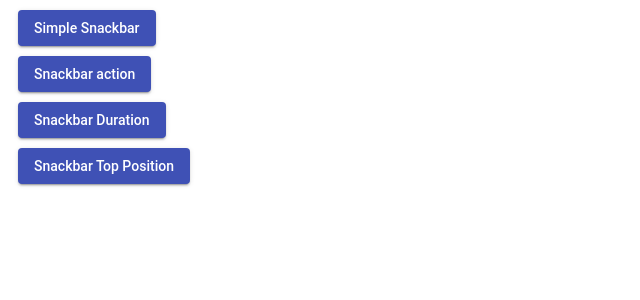
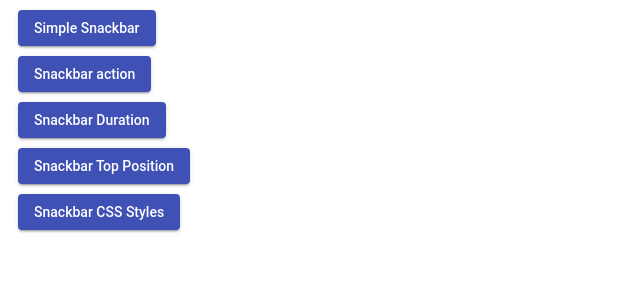
Before and after one commit to intkiran/angular-material-snackbar-example, an Angular app: page / in a window 1280 px wide. Shown: the top 300 px of the page, without its empty margins (0-640 px from the left). Built offline with nearby package versions, Linux system fonts and the light colour scheme.

Commit message:
3 files modified

```diff
--- a/src/app/app.component.css
+++ b/src/app/app.component.css
@@ -6,3 +6,8 @@ ul.custom {
 ul li {
   margin: 10px;
 }
+
+::ng-deep .custom-style{
+  background-color:brown;
+  color:white;
+}
--- a/src/app/app.component.html
+++ b/src/app/app.component.html
@@ -15,5 +15,10 @@
   Snackbar Top Position</button>
 
   </li>
+  <li>
+  <button mat-raised-button color="primary" (click)="showSnackbarCssStyles('Net is offline, Trying to reconnect in 2 seconds....','Close','4000')">
+  Snackbar CSS Styles</button>
+
+  </li>
 </ul>
     <router-outlet></router-outlet>
--- a/src/app/app.component.ts
+++ b/src/app/app.component.ts
@@ -32,6 +32,15 @@ showSnackbarTopPosition(content, action,duration) {
       horizontalPosition: 'center', // Allowed values are 'start' | 'center' | 'end' | 'left' | 'right'
     });
 }
+showSnackbarCssStyles(content, action,duration) {
+let sb = this.snackBar.open(content, action, {
+    duration: duration,
+    panelClass: ['custom-style']
+});
 
+sb.onAction().subscribe(() => {
+    sb.dismiss();
+});
 
 }
+}
```
